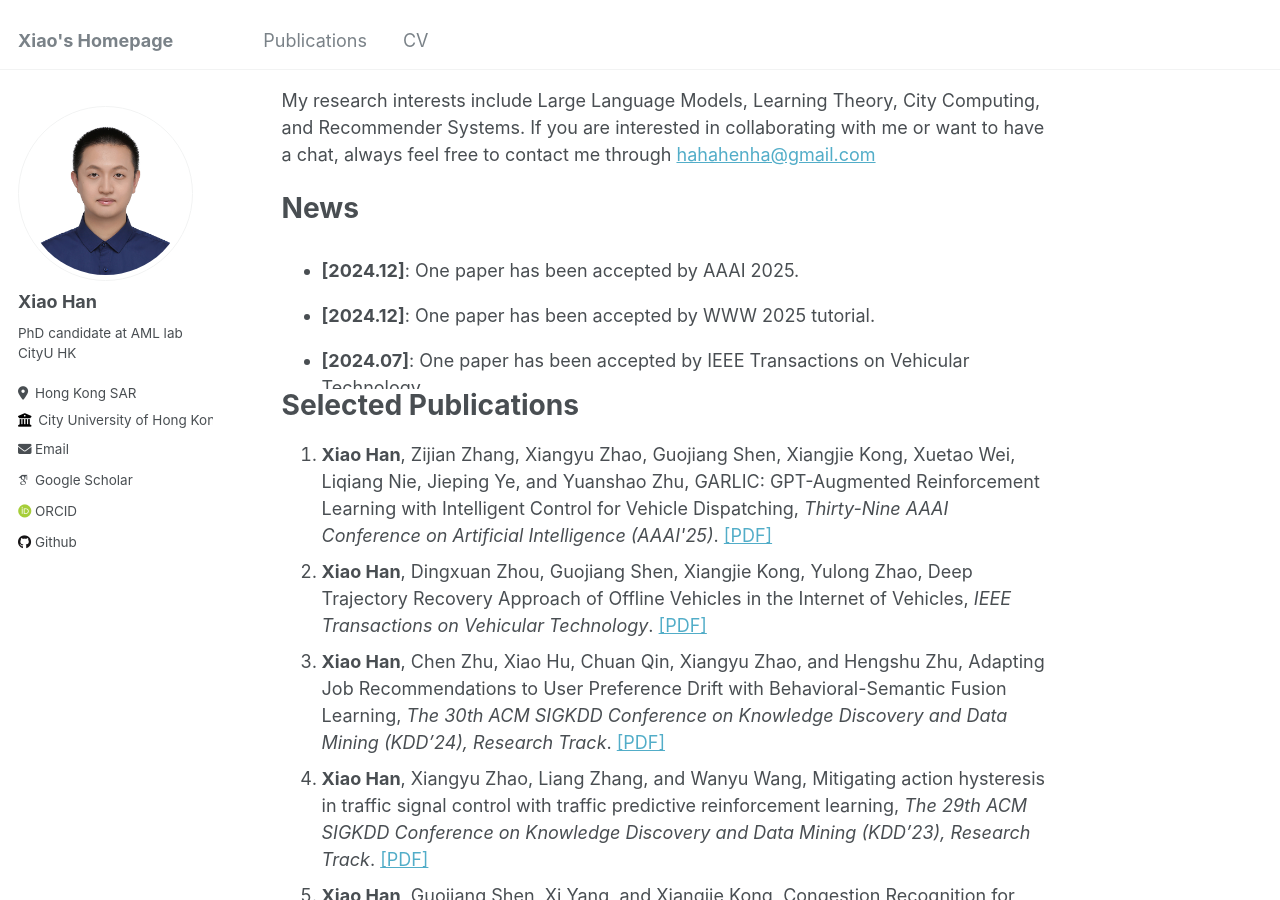
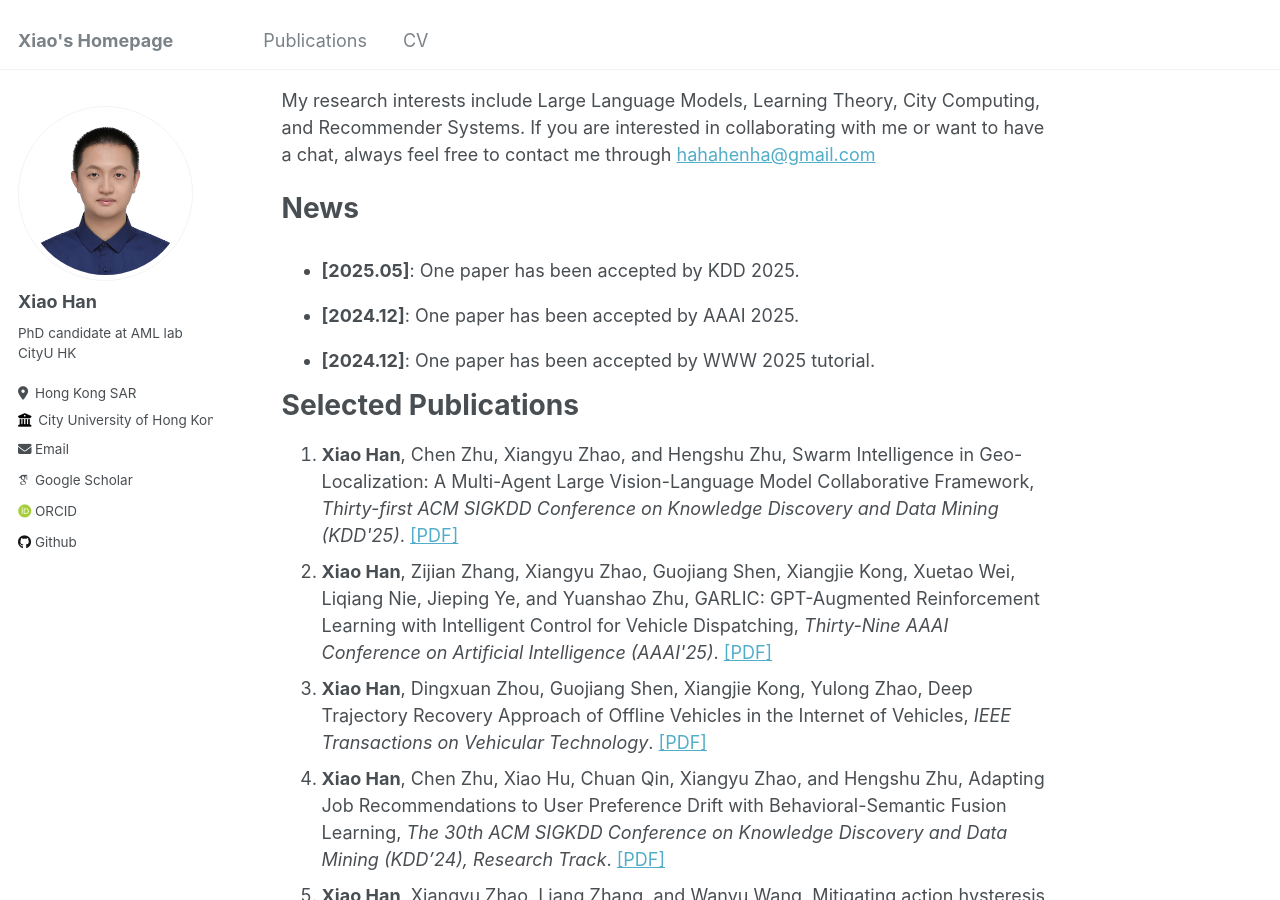
Before and after one commit to hahahenha/hahahenha.github.io, a Jekyll site: the page built from _pages/about.md, in a window 1280 px wide and 900 px high, scrolled down 368 px. Built offline with Jekyll 4.4.1, drawn with Linux system fonts in a browser that asks for light colours; some web fonts are replaced.

Commit message:
Update about.md

```diff
--- a/_pages/about.md
+++ b/_pages/about.md
@@ -38,6 +38,10 @@ If you are interested in collaborating with me or want to have a chat, always fe
 
 <div class="scrollable">
  <ul>
+    <li><strong>[2025.05]</strong>: One paper has been accepted by KDD 2025.</li>
+  </ul>
+
+ <ul>
     <li><strong>[2024.12]</strong>: One paper has been accepted by AAAI 2025.</li>
   </ul>
 
@@ -61,6 +65,12 @@ If you are interested in collaborating with me or want to have a chat, always fe
 # Selected Publications
 
 <ol>
+  <li>
+  <Strong>Xiao Han</Strong>, Chen Zhu, Xiangyu Zhao, and Hengshu Zhu,
+    Swarm Intelligence in Geo-Localization: A Multi-Agent Large Vision-Language Model Collaborative Framework,
+    <em>Thirty-first ACM SIGKDD Conference on Knowledge Discovery and Data Mining (KDD'25)</em>.
+    <a target="_blank" rel="noopener" href="https://arxiv.org/abs/2408.11312">[PDF]</a>
+  </li>
   <li>
   <Strong>Xiao Han</Strong>, Zijian Zhang, Xiangyu Zhao, Guojiang Shen, Xiangjie Kong, Xuetao Wei, Liqiang Nie, Jieping Ye, and Yuanshao Zhu,
     GARLIC: GPT-Augmented Reinforcement Learning with Intelligent Control for Vehicle Dispatching,
```
